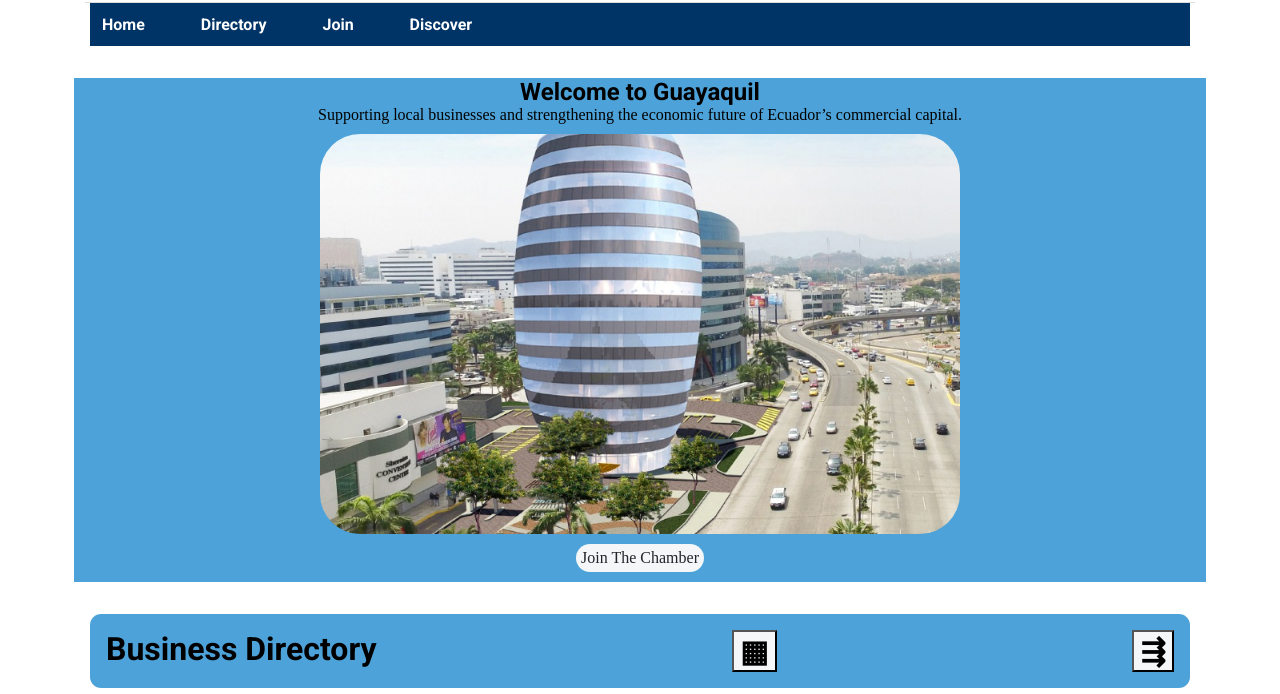
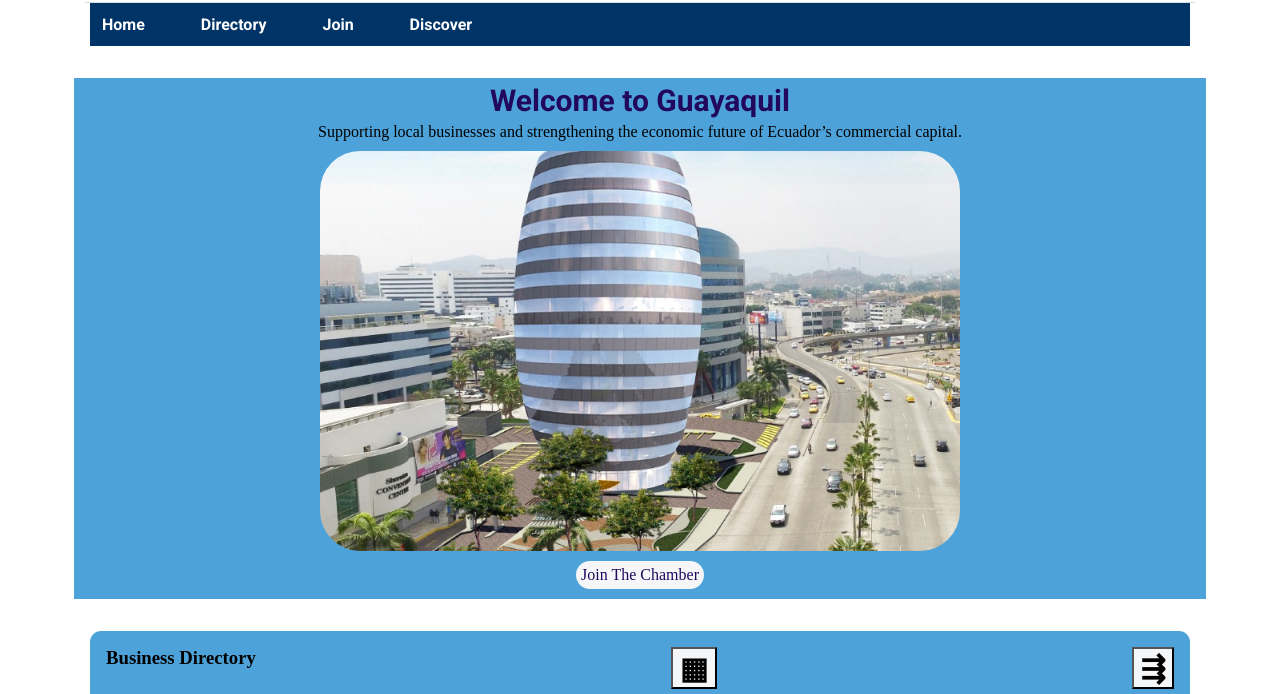
Before and after one commit to braulio-v/wdd231, a plain HTML site: page chamber/directory.html in a window 1280 px wide. Shown: the part 37-731 px from the top of the page. Drawn offline with Linux system fonts and the light colour scheme.

Commit message:
thing changed

```diff
--- a/chamber/directory.html
+++ b/chamber/directory.html
@@ -39,7 +39,7 @@
     <!-- Hero Section -->
     <section class="hero">
         <div class="hero-container">
-            <h1>Welcome to Guayaquil</h1>
+            <h2 class="h2">Welcome to Guayaquil</h2>
             <p>
                 Supporting local businesses and strengthening the economic future
                 of Ecuador’s commercial capital.
@@ -50,7 +50,7 @@
     </section>
     <main>
         <div class="menu">
-            <h1 class="h1">Business Directory</h1>
+            <h3 class="h1">Business Directory</h3>
             <button id="grid">▦</button>
             <button id="list">⇶</button>
         </div>
@@ -59,7 +59,7 @@
     </main>
     <footer>
         <div>
-            <h4>Guayaquil Chamber of Commerce</h4>
+            <h3>Guayaquil Chamber of Commerce</h3>
             <p>Av. Cisne 2, Guayaquil</p>
             <p>+593 991650311</p>
         </div>
--- a/chamber/styles/main.css
+++ b/chamber/styles/main.css
@@ -9,7 +9,7 @@ deep twilight blue : #21085D   */
     /* Gris medio */
     --light-gray: #F4F6F8;
     /* Fondo */
-    --dark-gray: #212529;
+    --dark-gray: #21085D;
     /* Texto */
 }
 
@@ -206,6 +206,11 @@ footer p {
 
 /* Directory */
 
+.h2 {
+    font-size: 30px;
+    background-color: var(--secondary-color);
+    color: var(--dark-gray);
+}
 .menu {
     background-color: var(--secondary-color);
     margin-bottom: 1em;
```
